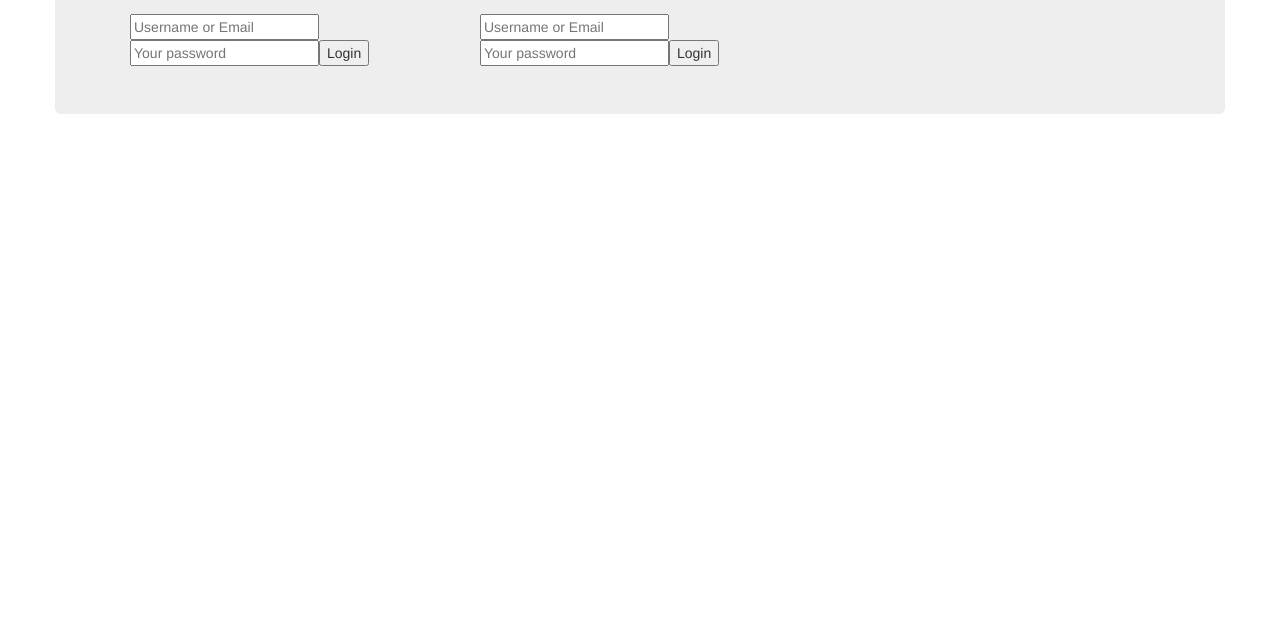
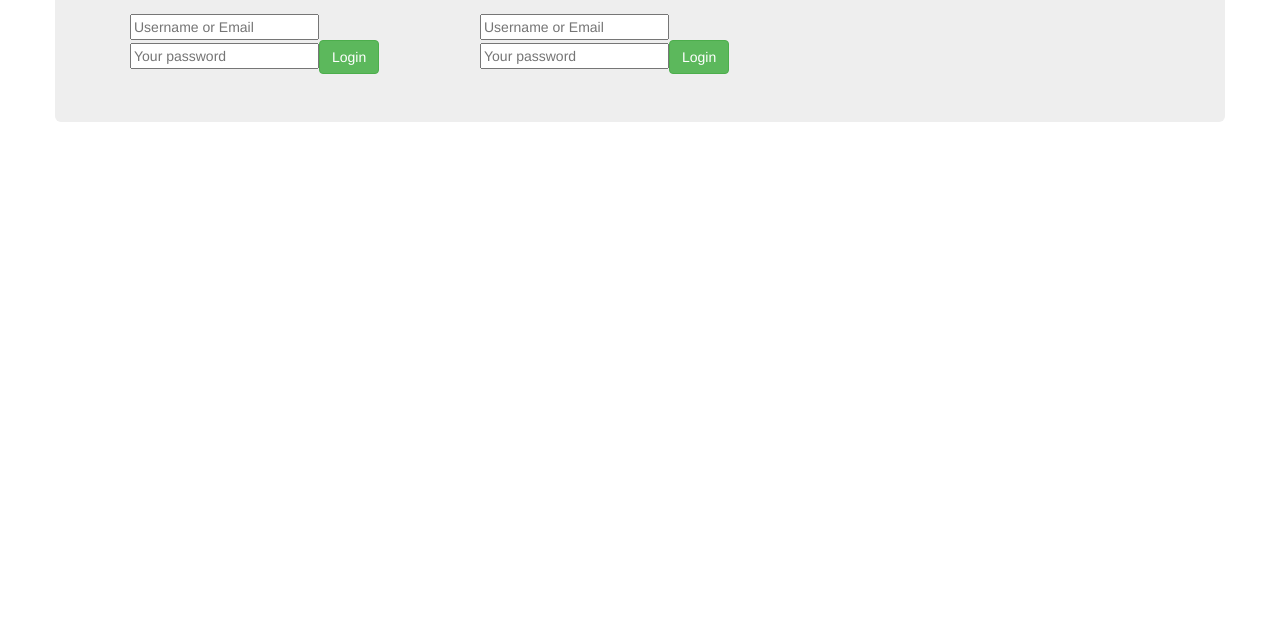
Before and after one commit to chidelmun/WakkuJs, a plain HTML site: page index.html in a window 1280 px wide. Shown: the part 178-800 px from the top of the page. Drawn offline with nearby package versions, Linux system fonts and the light colour scheme.

Commit message:
cleaned up

```diff
--- a/index.html
+++ b/index.html
@@ -11,7 +11,6 @@
 	<p><code> Create reusable login forms by giving it a class of .formlogin. </code></p>
 		<div class="col-md-4">
 			<form  class="formlogin" data-form-type="login">
-
 			</form>
 		</div>
 		<div class="col-md-4">
@@ -25,18 +24,6 @@
 	</div>
 
 </div>
-
-
-
-
-
-
-
-
-
-
-
-
 <script type="text/javascript">
 
 	function createForms(){
@@ -51,11 +38,11 @@
 				password.setAttribute('placeholder', 'Your password')
 				var button = document.createElement("button");
 				button.setAttribute('type', 'submit');
+				button.setAttribute('class', 'btn btn-success');
 				button.innerHTML = "Login";
 				forms_no[i].appendChild(username);
 				forms_no[i].appendChild(password);
 				forms_no[i].appendChild(button);
-
 			}
 
 		var reg_no  = document.getElementsByClassName('register');
```
